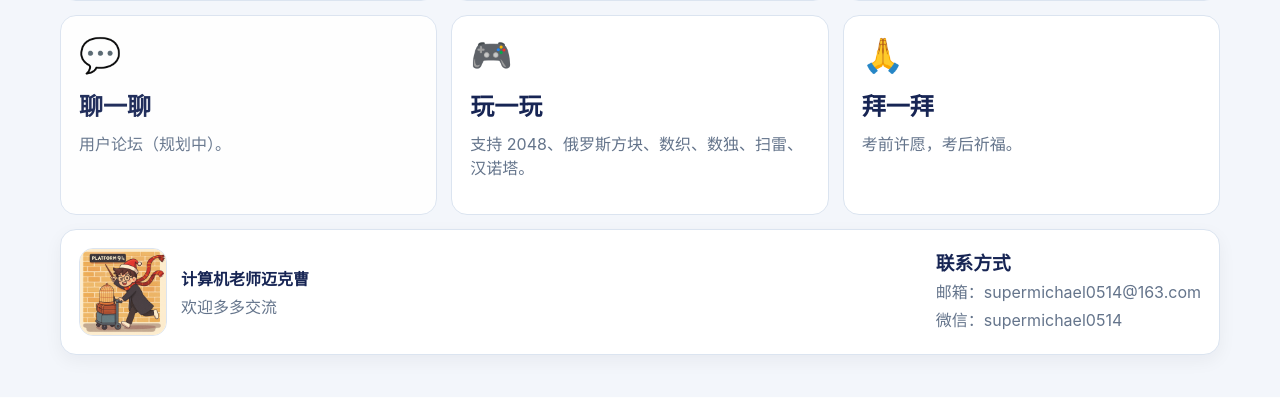
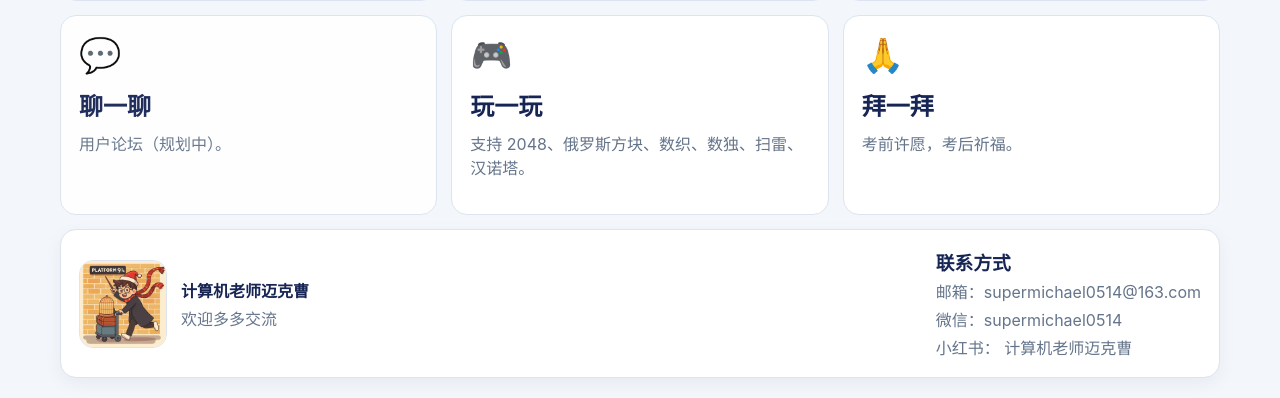
Before and after one commit to supermichael0514/shuati, a Flask app: page / in a window 1280 px wide. Shown: the part 403-801 px from the top of the page. Before the commit the page ends 771 px from the top, so only its background shows below. Run offline with Flask 3, Linux system fonts and the light colour scheme; the visitor is signed in with stand-in values (Sample User, id 1).

Commit message:
Add RedNote contact information to portal.html

```diff
--- a/templates/portal.html
+++ b/templates/portal.html
@@ -42,6 +42,7 @@
         <h3>{{ 'Contact' if lang == 'en' else '联系方式' }}</h3>
         <p>{{ 'Email: supermichael0514@163.com' if lang == 'en' else '邮箱：supermichael0514@163.com' }}</p>
         <p>{{ 'WeChat: supermichael0514' if lang == 'en' else '微信：supermichael0514' }}</p>
+        <p>{{ 'RedNote: MichaelCao_0514' if lang == 'en' else '小红书： 计算机老师迈克曹' }}</p>
       </div>
     </footer>
   </div>
```
